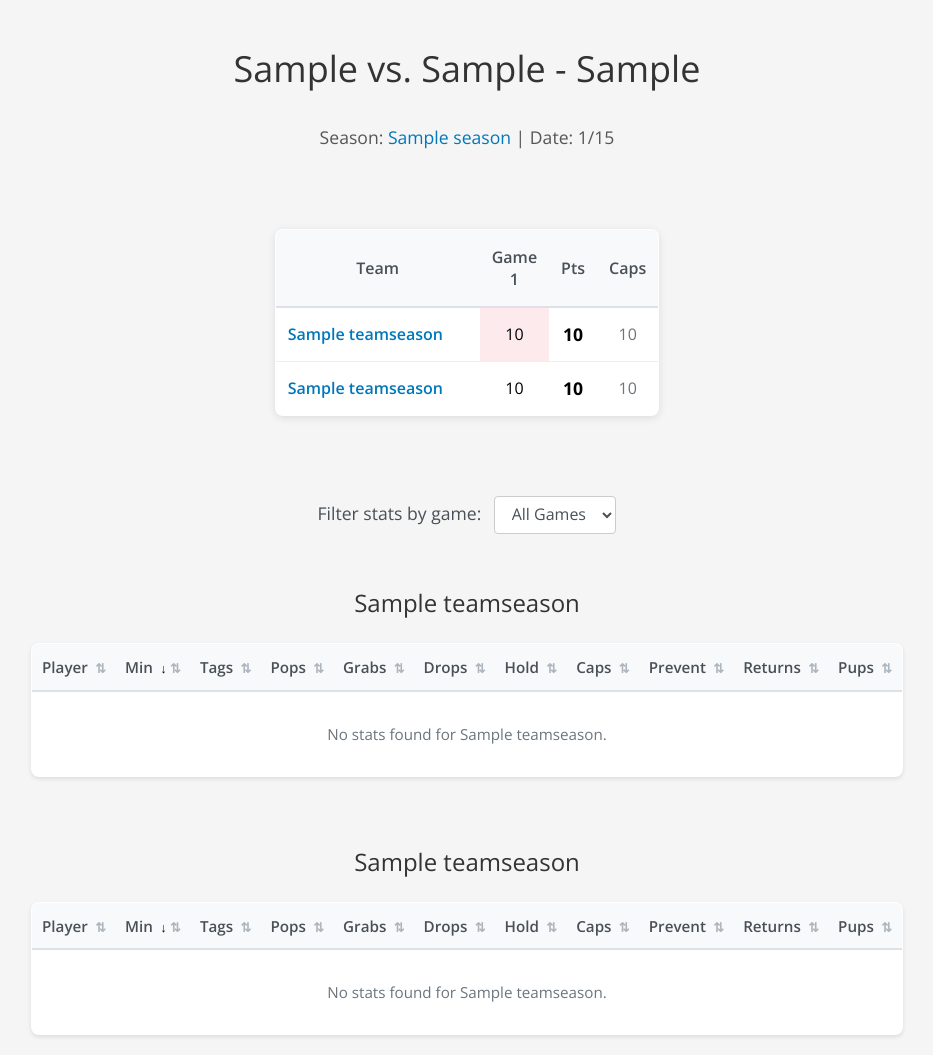
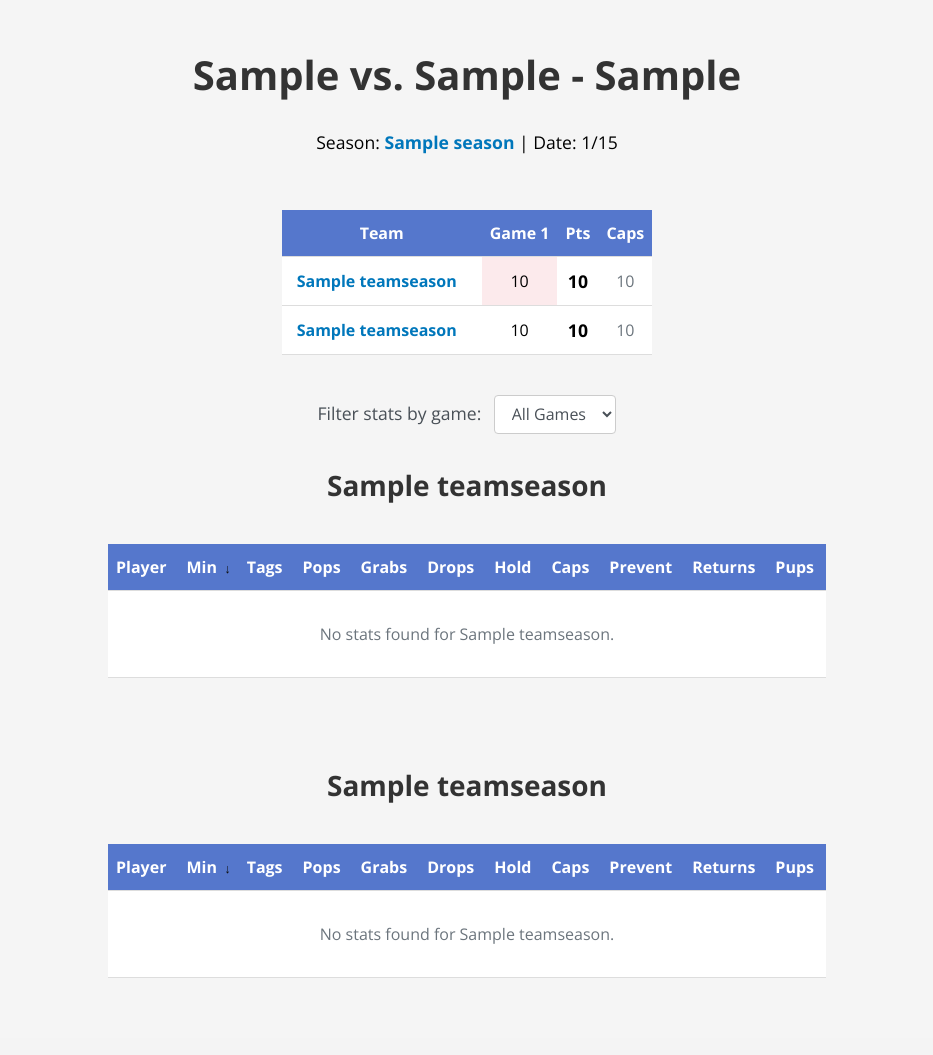
Before and after one commit to Tumblewood/tagpro-reference, a Django app: page /match/1/ in a window 1280 px wide. Shown: the part 51-1106 px from the top of the page, without its empty margins (173-1106 px from the left). After the commit the page ends 1029 px from the top, so only its background shows below. Run offline with Django 5.2, Linux system fonts and the light colour scheme; tables that the repository leaves empty hold one stand-in row (values such as "Sample post"); data that the repository does not hold is empty; parts of the project's set-up code (start-up, migrations or seed data) failed here and were passed over.

Commit message:
styling improvements

```diff
--- a/reference/static/reference/styles/base.css
+++ b/reference/static/reference/styles/base.css
@@ -72,6 +72,45 @@
     font-size: 2.5rem;
     font-weight: 700;
     color: #333;
+}
+
+.section-title {
+    text-align: center;
+    font-size: 1.75rem;
+    margin: 2rem 0 0;
+    color: #333;
+    font-weight: 700;
+}
+
+.page-info-primary {
+    text-align: center;
+    margin: 0.5rem 0 1rem;
+    font-size: 1.1rem;
+}
+
+.page-info-primary a {
+    color: #07b;
+    text-decoration: none;
+    font-weight: bold;
+}
+
+.page-info-primary a:hover {
+    text-decoration: underline;
+}
+
+.page-info-secondary {
+    text-align: center;
+    font-size: 1rem;
+    color: #666;
+}
+
+.page-info-secondary a {
+    color: #07b;
+    text-decoration: none;
+}
+
+.page-info-secondary a:hover {
+    text-decoration: underline;
 }
 
 /* Styles for main stat / reference tables */
--- a/reference/static/reference/styles/match.css
+++ b/reference/static/reference/styles/match.css
@@ -1,11 +1,3 @@
-.page-title {
-    text-align: center;
-    font-size: 2.25rem;
-    margin: 1.5rem 0 2rem;
-    color: #333;
-    font-weight: 400;
-}
-
 .match-info {
     text-align: center;
     font-size: 1.1rem;
@@ -35,7 +27,7 @@
     border: 1px solid #ddd;
     border-radius: 8px;
     overflow: hidden;
-    box-shadow: 0 2px 8px rgba(0,0,0,0.1);
+    box-shadow: 0 2px 4px rgba(0,0,0,0.1);
     font-size: 1rem;
 }
 
@@ -44,7 +36,7 @@
 }
 
 .box-score th {
-    padding: 1rem 0.75rem;
+    padding: 0.75rem;
     text-align: center;
     font-weight: 600;
     color: #495057;
@@ -52,7 +44,7 @@
 }
 
 .box-score td {
-    padding: 0.9rem 0.75rem;
+    padding: 0.75rem;
     text-align: center;
     border-bottom: 1px solid #eee;
 }
@@ -121,7 +113,6 @@
 
 .game-filter {
     text-align: center;
-    margin: 2.5rem 0 2rem;
     font-size: 1.1rem;
 }
 
@@ -247,7 +238,7 @@
 
     .box-score th,
     .box-score td {
-        padding: 0.7rem 0.5rem;
+        padding: 0.5rem;
     }
 
     .player-stats-table {
@@ -261,10 +252,6 @@
 }
 
 @media (max-width: 768px) {
-    .page-title {
-        font-size: 1.75rem;
-    }
-
     .match-info {
         font-size: 1rem;
         padding: 0 1rem;
@@ -276,7 +263,7 @@
 
     .box-score th,
     .box-score td {
-        padding: 0.5rem 0.3rem;
+        padding: 0.3rem;
     }
 
     .team-name-cell {
--- a/reference/templates/reference/match_view.html
+++ b/reference/templates/reference/match_view.html
@@ -11,27 +11,22 @@
 {% block content %}
     <h1 class="page-title">{{ match.team1.abbr }} vs. {{ match.team2.abbr }} - {{ match.week }}</h1>
 
-    <div class="match-info">
+    <div class="page-info-primary">
         Season: <a href="{% url 'season_home' season.id %}">{{ season.name }}</a>
         | Date: {{ match.date|date:"n/j" }}
+    </div>
+
     {% if map_info %}
-            | Map: {{ map_info.map_name }}
+    <div class="page-info-secondary">
+        Map: {{ map_info.map_name }}
         {% if map_info.tagpro_eu_url %} | <a href="{{ map_info.tagpro_eu_url }}" target="_blank">tagpro.eu</a>{% endif %}
         {% if map_info.replay %} | <a href="{{ map_info.replay }}" target="_blank">replay</a>{% endif %}
         {% if map_info.vod %} | <a href="{{ map_info.vod }}" target="_blank">vod</a>{% endif %}
+    </div>
     {% endif %}
-    </div>
 
-    <div class="match-box-score">
-        <table class="box-score">
-            <colgroup>
-                <col style="width: auto;">
-                {% for game in box_score_games %}
-                <col style="width: 4rem;">
-                {% endfor %}
-                <col style="width: 3rem;">
-                <col style="width: 3rem;">
-            </colgroup>
+    <div class="stat-table-container">
+        <table class="stat-table">
             <thead>
                 <tr>
                     <th>Team</th>
@@ -44,7 +39,7 @@
             </thead>
             <tbody>
                 <tr>
-                    <td class="team-name-cell">
+                    <td class="team-name">
                         <a href="{% url 'team_season' match.team1.id %}">
                             {{ match.team1.name }}
                         </a>
@@ -62,7 +57,7 @@
                     </td>
                 </tr>
                 <tr>
-                    <td class="team-name-cell">
+                    <td class="team-name">
                         <a href="{% url 'team_season' match.team2.id %}">
                             {{ match.team2.name }}
                         </a>
@@ -96,8 +91,9 @@
 
     <div class="stats-tables">
         <div class="team-stats-section">
-            <h2 class="team-stats-title">{{ match.team1.name }}</h2>
-            <table class="player-stats-table" id="team1-stats-table">
+            <h2 class="section-title">{{ match.team1.name }}</h2>
+            <div class="stat-table-container">
+                <table class="stat-table" id="team1-stats-table">
                 <thead>
                     <tr>
                         <th data-sortable data-type="text">Player</th>
@@ -116,7 +112,7 @@
                 <tbody>
                     {% for stat in team1_stats %}
                     <tr>
-                        <td class="player-name">
+                        <td class="team-name">
                             <a href="{% url 'player_history' stat.player_season__player__id %}">
                                 {{ stat.player_season__playing_as }}
                             </a>
@@ -142,10 +138,12 @@
                 </tbody>
                 </table>
             </div>
+        </div>
 
         <div class="team-stats-section">
-            <h2 class="team-stats-title">{{ match.team2.name }}</h2>
-            <table class="player-stats-table" id="team2-stats-table">
+            <h2 class="section-title" style="margin: 0;">{{ match.team2.name }}</h2>
+            <div class="stat-table-container">
+                <table class="stat-table" id="team2-stats-table">
                 <thead>
                     <tr>
                         <th data-sortable data-type="text">Player</th>
@@ -164,7 +162,7 @@
                 <tbody>
                     {% for stat in team2_stats %}
                     <tr>
-                        <td class="player-name">
+                        <td class="team-name">
                             <a href="{% url 'player_history' stat.player_season__player__id %}">
                                 {{ stat.player_season__playing_as }}
                             </a>
@@ -189,6 +187,7 @@
                     {% endfor %}
                 </tbody>
                 </table>
+            </div>
         </div>
     </div>
 {% endblock %}
```
Also changed, not shown: reference/templates/reference/team_season.html (+4 -4 lines). Lines whose indentation alone changed are shown as unchanged.
